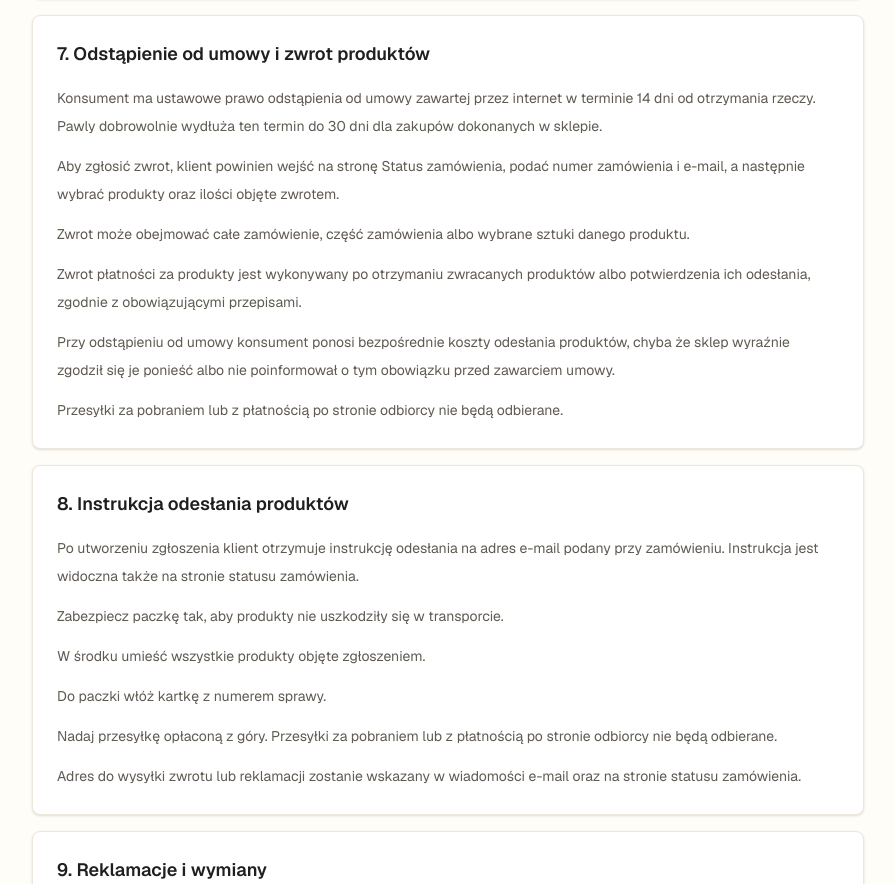
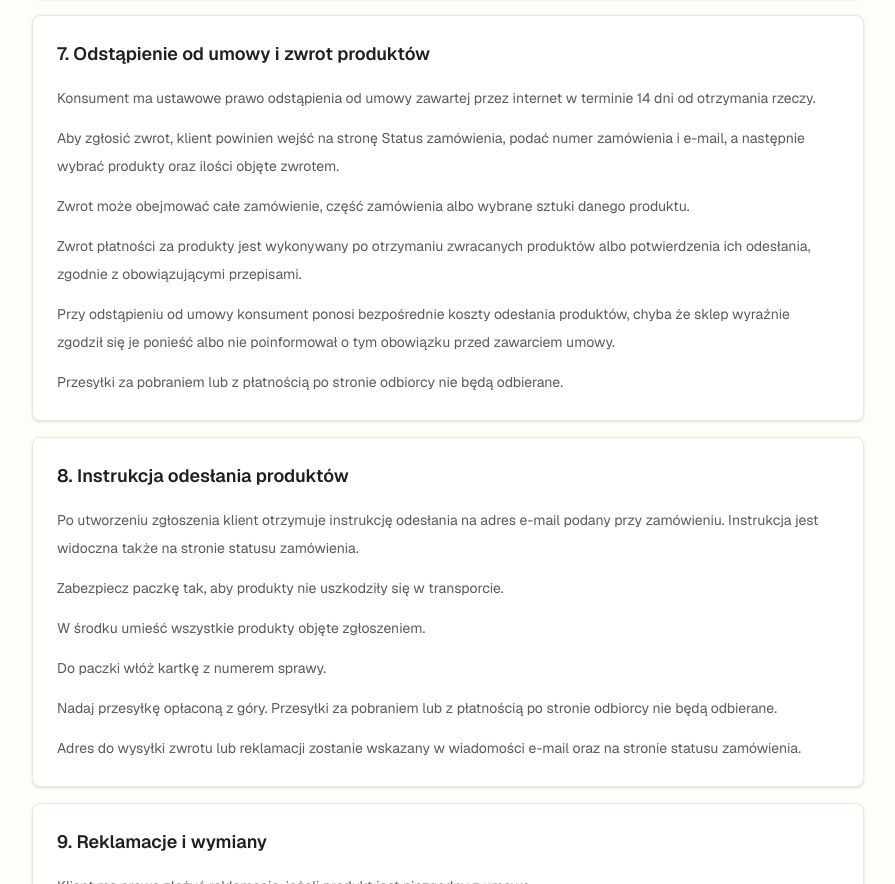
Before and after one commit to milek2k03/Sklep-Dla-Zwierzat, a Next.js app: page /regulamin in a window 1280 px wide. Shown: the part 2336-3220 px from the top of the page, without its empty margins (192-1087 px from the left). Built offline with nearby package versions, Linux system fonts and the light colour scheme.

Commit message:
Update return period to 14 days

```diff
--- a/src/app/produkt/[slug]/page.tsx
+++ b/src/app/produkt/[slug]/page.tsx
@@ -179,7 +179,7 @@ export default async function ProductPage({ params }: ProductPageProps) {
                 Zwrot
               </h2>
               <p className="mt-2 text-sm leading-6 text-[#6d675f]">
-                Masz 30 dni na spokojną decyzję i prosty kontakt w sprawie
+                Masz 14 dni na spokojną decyzję i prosty kontakt w sprawie
                 zwrotu.
               </p>
             </div>
--- a/src/app/regulamin/page.tsx
+++ b/src/app/regulamin/page.tsx
@@ -76,7 +76,7 @@ const sections = [
   {
     title: "7. Odstąpienie od umowy i zwrot produktów",
     content: [
-      "Konsument ma ustawowe prawo odstąpienia od umowy zawartej przez internet w terminie 14 dni od otrzymania rzeczy. Pawly dobrowolnie wydłuża ten termin do 30 dni dla zakupów dokonanych w sklepie.",
+      "Konsument ma ustawowe prawo odstąpienia od umowy zawartej przez internet w terminie 14 dni od otrzymania rzeczy.",
       "Aby zgłosić zwrot, klient powinien wejść na stronę Status zamówienia, podać numer zamówienia i e-mail, a następnie wybrać produkty oraz ilości objęte zwrotem.",
       "Zwrot może obejmować całe zamówienie, część zamówienia albo wybrane sztuki danego produktu.",
       "Zwrot płatności za produkty jest wykonywany po otrzymaniu zwracanych produktów albo potwierdzenia ich odesłania, zgodnie z obowiązującymi przepisami.",
--- a/src/components/BenefitBar.tsx
+++ b/src/components/BenefitBar.tsx
@@ -2,7 +2,7 @@ import { Clock3, RotateCcw, ShieldCheck, Truck } from "lucide-react";
 
 const benefits = [
   { icon: Truck, label: "Darmowa dostawa od 199 zł" },
-  { icon: RotateCcw, label: "30 dni na zwrot" },
+  { icon: RotateCcw, label: "14 dni na zwrot" },
   { icon: ShieldCheck, label: "Bezpieczne zakupy" },
   { icon: Clock3, label: "Wysyłka 24h" },
 ];
--- a/src/components/CheckoutTrust.tsx
+++ b/src/components/CheckoutTrust.tsx
@@ -13,7 +13,7 @@ const trustItems = [
   },
   {
     icon: RotateCcw,
-    title: "30 dni na zwrot",
+    title: "14 dni na zwrot",
     text: "Zwroty, reklamacje i wymiany zgłosisz przez status zamówienia.",
   },
 ];
```
